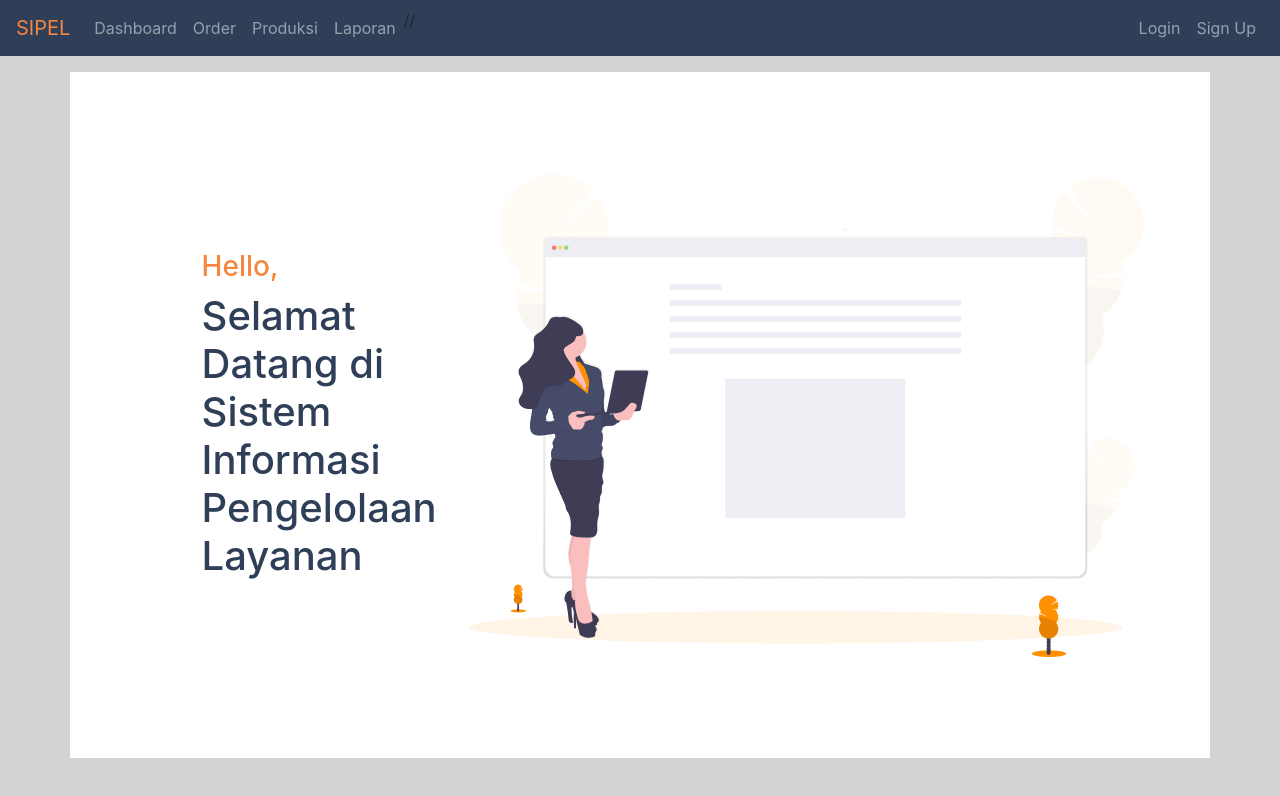
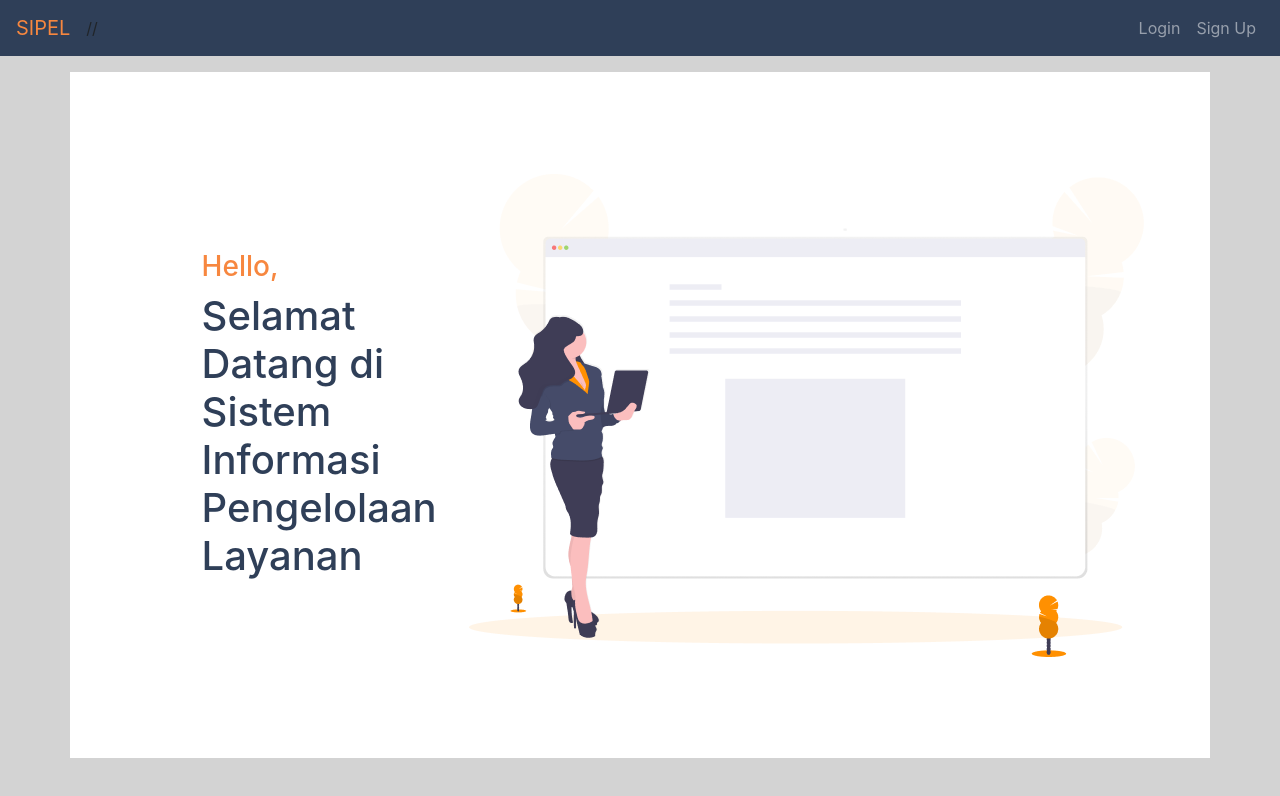
Before and after one commit to sipel-lmd/lmd-sipel-fe, a React (Create React App) app: page / in a window 1280 px wide. Shown: the top 796 px of the page. Built offline with nearby package versions, Linux system fonts and the light colour scheme.

Commit message:
update navbar

```diff
--- a/src/App.js
+++ b/src/App.js
@@ -104,14 +104,17 @@ class App extends Component {
           <Navbar.Toggle aria-controls="responsive-navbar-nav" />
           <Navbar.Collapse id="responsive-navbar-nav">
               <Nav className="mr-auto">
-              <Nav.Link href="#dashboard">Dashboard</Nav.Link>
+              {currentUser ?
+              <Nav.Link href="#dashboard">Dashboard</Nav.Link> : <></>}
+              {currentUser ?
               <NavDropdown title="Order" id="collasible-nav-dropdown">
                 <div className="d-flex justify-content-between">
                   {showInputDataOrder && (<Nav.Link href="/order/order" style={{color: "black"}} className="pl-5 pr-5">Input Data Order</Nav.Link>)}
                   {showOrderVerification && (<Nav.Link href="/order-verification" style={{color: "black"}} className="pl-5 pr-5">Verifikasi Order</Nav.Link>)}
                   {showProgressOrder && (<Nav.Link href="/order/progress" style={{color: "black"}} className="pl-5 pr-5">Progress Delivery</Nav.Link>)}
                   </div>
-              </NavDropdown>
+              </NavDropdown> : <></>}
+              {currentUser ?
               <NavDropdown title="Produksi" id="collasible-nav-dropdown">
                   <div className="d-flex justify-content-between">
                   {showPenugasanEngineer && (<Nav.Link href="/produksi/penugasan" style={{color: "black"}} className="pl-5 pr-5">Penugasan</Nav.Link>)}
@@ -121,8 +124,8 @@ class App extends Component {
 
               </div>
 
-              </NavDropdown>
-              {currentUser ? <></> :
+              </NavDropdown> : <></>}
+              {currentUser ?
               <NavDropdown title="Laporan"  id="collasible-nav-dropdown">
               <div className="d-flex justify-content-between">
               {showMengelolaLaporan && (<Nav.Link href="/laporan/daftarLaporan" style={{color: "black"}} className="pl-5 pr-5">Daftar Laporan</Nav.Link>)}
@@ -133,7 +136,7 @@ class App extends Component {
               {showStatusPersetujuanLaporan && (<Nav.Link href="/laporan/verifikasiLaporan" style={{color: "black"}} className="pl-5 pr-5">Verifikasi Laporan</Nav.Link>)}
 
               </div>
-              </NavDropdown>}
+              </NavDropdown> : <></>}
               //{showHalamanAdmin && (<Nav.Link href="/halaman/admin">Halaman Admin</Nav.Link>)}
               </Nav>
 
```
